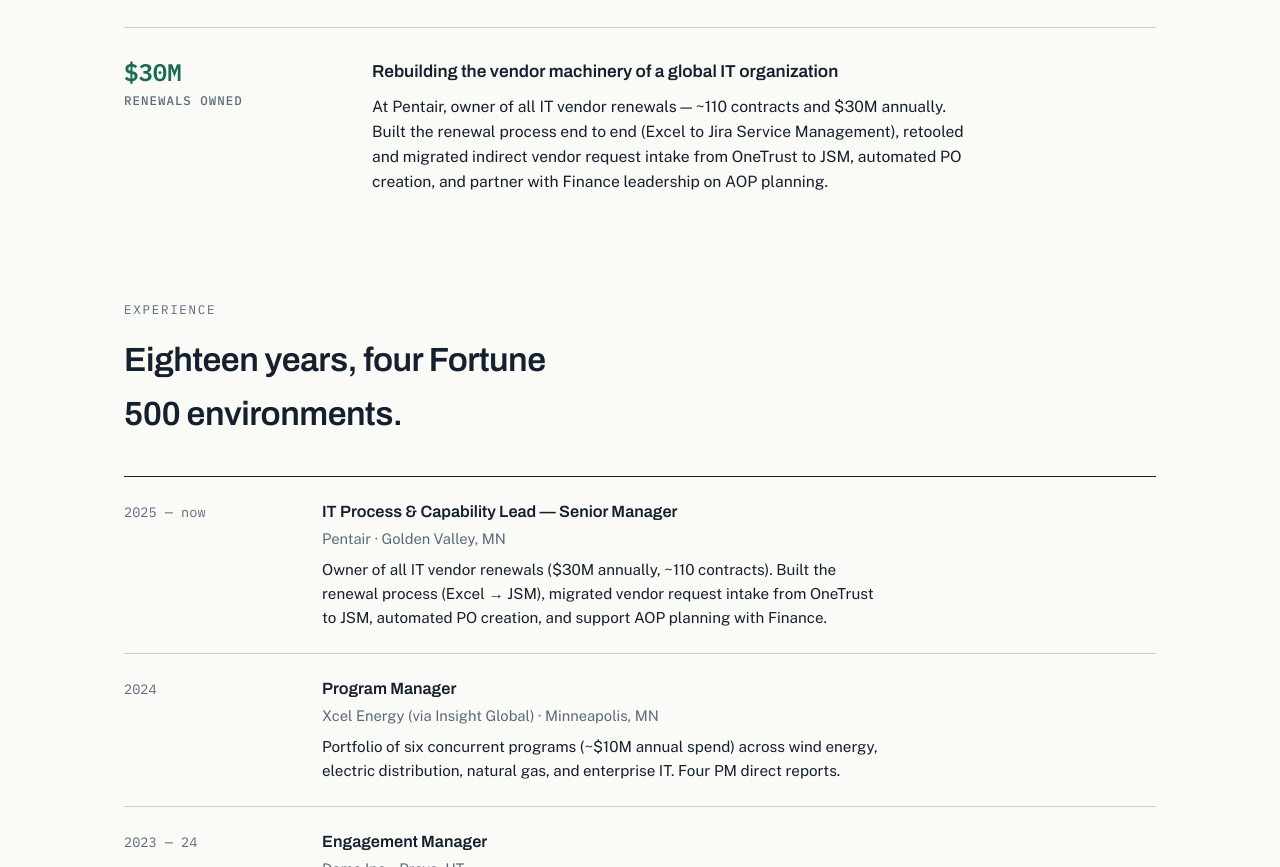
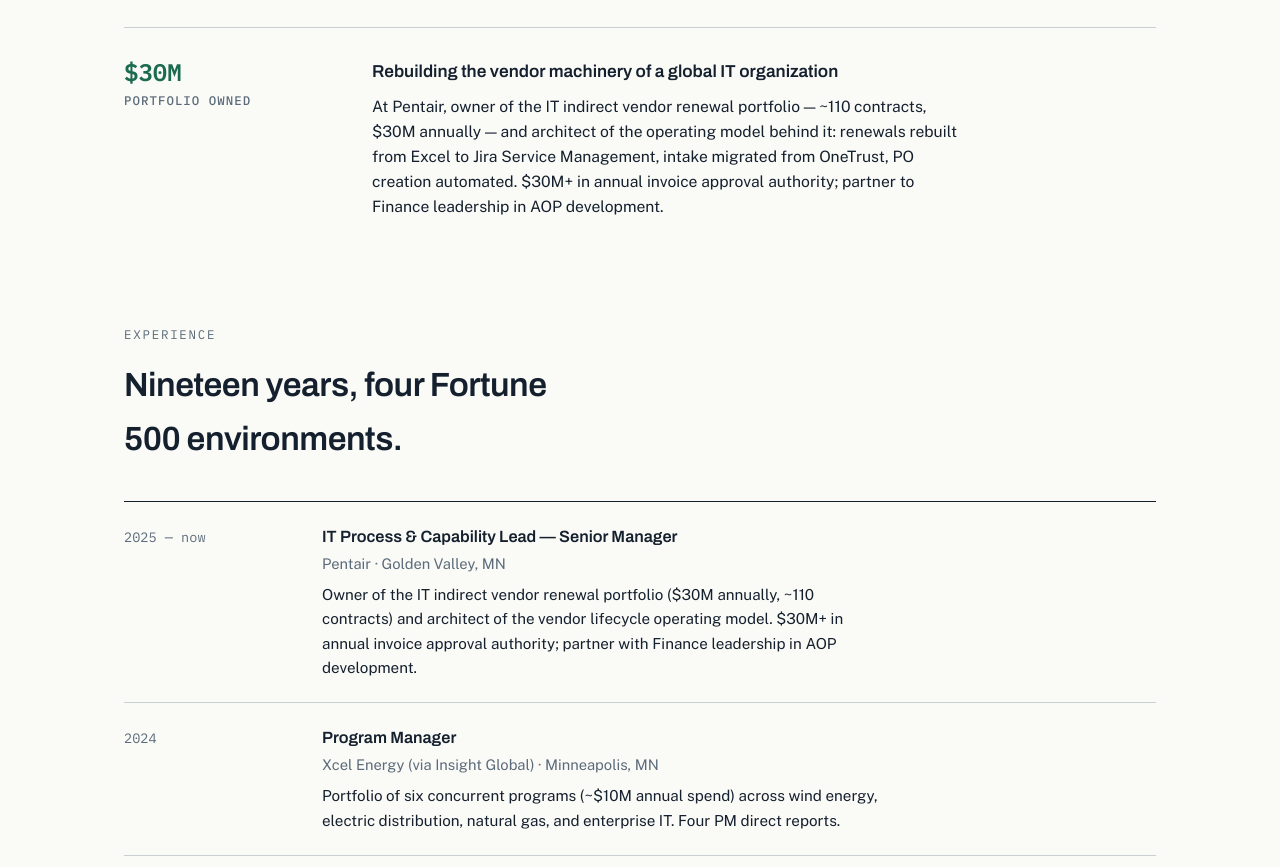
Before and after one commit to msturg29/mat-sturgill-career, a plain HTML site: page index.html in a window 1280 px wide. Shown: the part 1933-2800 px from the top of the page. Drawn offline with nearby package versions, Linux system fonts and the light colour scheme.

Commit message:
Balance pass: indirect scoping, $30M+ invoice approval authority, 19 years, architect framing

```diff
--- a/index.html
+++ b/index.html
@@ -5,7 +5,7 @@
 <meta name="viewport" content="width=device-width, initial-scale=1.0">
 <meta name="color-scheme" content="light only">
 <title>Mathew Sturgill — IT Portfolio, Governance &amp; Financial Operations</title>
-<meta name="description" content="Senior IT executive. $40M+ in documented cost reduction, $30M in annual IT vendor renewals owned. Vendor governance, portfolio management, and financial operations across Fortune 500 environments.">
+<meta name="description" content="Senior IT executive. $40M+ in documented cost reduction, owner of a $30M IT indirect vendor renewal portfolio with $30M+ in invoice approval authority. Vendor governance, portfolio management, and financial operations across Fortune 500 environments.">
 <link rel="preconnect" href="https://fonts.googleapis.com">
 <link rel="preconnect" href="https://fonts.gstatic.com" crossorigin>
 <link href="https://fonts.googleapis.com/css2?family=Archivo:wght@500;600;700&family=IBM+Plex+Mono:wght@400;500;600&family=Public+Sans:ital,wght@0,400;0,500;0,600;1,400&display=swap" rel="stylesheet">
@@ -162,7 +162,7 @@
   <section class="hero" aria-label="Introduction">
     <h1>IT portfolio, governance &amp; financial operations — <em>run like a business.</em></h1>
     <p class="sub">
-      Senior IT executive with 18+ years across Fortune 500 environments in water management,
+      Senior IT executive with 19 years across Fortune 500 environments in water management,
       medical devices, energy, and retail. I build the governance, vendor, and financial
       operating models that turn IT spend into accountable, measurable outcomes.
     </p>
@@ -171,12 +171,12 @@
       <caption>Career statement — documented figures</caption>
       <tbody>
         <tr>
-          <td class="item">Annual IT vendor renewals owned<span class="where">Pentair — full renewal portfolio, end to end</span></td>
+          <td class="item">IT indirect vendor renewal portfolio owned<span class="where">Pentair — ~110 contracts, end to end</span></td>
           <td class="fig">$30M</td>
         </tr>
         <tr>
-          <td class="item">Vendor renewals under active governance<span class="where">Pentair — annual portfolio</span></td>
-          <td class="fig">~110</td>
+          <td class="item">Annual invoice approval authority<span class="where">Pentair — routing, validation, payment integrity</span></td>
+          <td class="fig">$30M+</td>
         </tr>
         <tr>
           <td class="item">Largest single-vendor restructure<span class="where">Medtronic — IBM professional services, 3-year savings</span></td>
@@ -230,13 +230,14 @@
         </div>
       </div>
       <div class="case-row">
-        <div class="case-fig">$30M<small>renewals owned</small></div>
+        <div class="case-fig">$30M<small>portfolio owned</small></div>
         <div class="case-body">
           <h3>Rebuilding the vendor machinery of a global IT organization</h3>
-          <p>At Pentair, owner of all IT vendor renewals — ~110 contracts and $30M annually.
-          Built the renewal process end to end (Excel to Jira Service Management), retooled
-          and migrated indirect vendor request intake from OneTrust to JSM, automated PO
-          creation, and partner with Finance leadership on AOP planning.</p>
+          <p>At Pentair, owner of the IT indirect vendor renewal portfolio — ~110 contracts,
+          $30M annually — and architect of the operating model behind it: renewals rebuilt
+          from Excel to Jira Service Management, intake migrated from OneTrust, PO creation
+          automated. $30M+ in annual invoice approval authority; partner to Finance
+          leadership in AOP development.</p>
         </div>
       </div>
     </div>
@@ -244,7 +245,7 @@
 
   <section id="experience" aria-label="Experience">
     <span class="kicker">Experience</span>
-    <h2>Eighteen years, four Fortune 500 environments.</h2>
+    <h2>Nineteen years, four Fortune 500 environments.</h2>
 
     <div class="xp">
       <div class="xp-row">
@@ -252,9 +253,9 @@
         <div class="xp-what">
           <strong>IT Process &amp; Capability Lead — Senior Manager</strong>
           <span>Pentair · Golden Valley, MN</span>
-          <p>Owner of all IT vendor renewals ($30M annually, ~110 contracts). Built the
-          renewal process (Excel → JSM), migrated vendor request intake from OneTrust to
-          JSM, automated PO creation, and support AOP planning with Finance.</p>
+          <p>Owner of the IT indirect vendor renewal portfolio ($30M annually, ~110 contracts)
+          and architect of the vendor lifecycle operating model. $30M+ in annual invoice
+          approval authority; partner with Finance leadership in AOP development.</p>
         </div>
       </div>
       <div class="xp-row">
```
